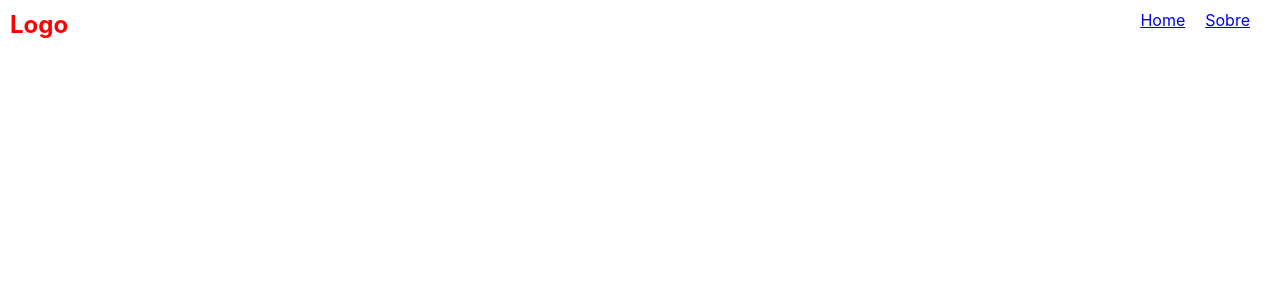
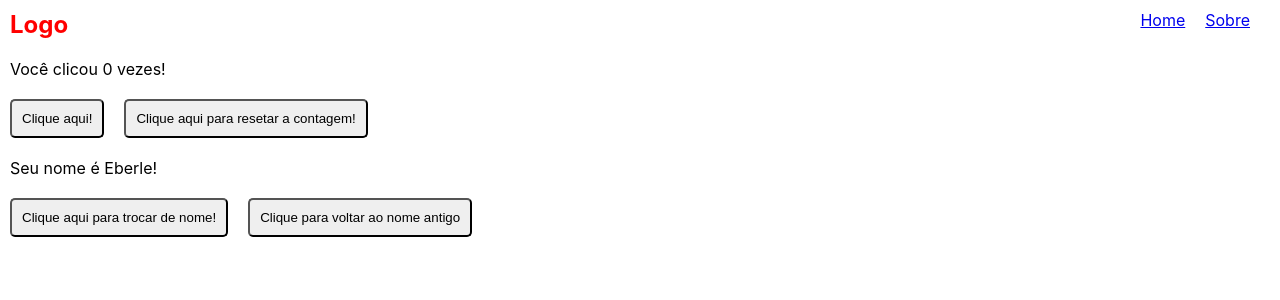
Before and after one commit to Pagaoo/ReactJs-Inicio, a React (Create React App) app: page / in a window 1280 px wide. Shown: the top 300 px of the page. Built offline with nearby package versions, Linux system fonts and the light colour scheme.

Commit message:
Incio de hooks no reactjs

```diff
--- a/src/App.js
+++ b/src/App.js
@@ -1,10 +1,12 @@
 import './App.css';
 import Header from './components/Header.js';
+import Body from './components/Body.js';
 
 function App() {
   return (
     <div className="App">
       <Header />
+      <Body />
     </div>
   );
 }
--- /dev/null
+++ b/src/components/Body.js
@@ -0,0 +1,35 @@
+import React, { useState } from 'react';
+import '../styles/Body.css';
+
+function Body() {
+    // Declra o useState
+    const [ count, setCount ] = useState(0);
+    const [ nome, setNome ] = useState("Eberle");
+
+    return (
+        <div className="Body">
+            <div className="body__click__count">
+                <p>Você clicou {count} vezes!</p>
+                <button onClick={() => setCount(count + 1)}>
+                    Clique aqui!
+                </button>
+                <button onClick={() => setCount(count * 0)}>
+                    Clique aqui para resetar a contagem!
+                </button>
+            </div>
+
+            <div className="body__name_changer">
+                <p>Seu nome é {nome}!</p>
+                <button onClick={() => setNome("Gabriel")}>
+                    Clique aqui para trocar de nome!
+                </button>
+                <button onClick={() => setNome("Eberle")}>
+                    Clique para voltar ao nome antigo
+                </button>
+            </div>
+
+        </div>
+    );
+}
+
+export default Body;
--- /dev/null
+++ b/src/styles/Body.css
@@ -0,0 +1,19 @@
+.body__click__count p {
+    margin: 10px;
+}
+
+.body__click__count button {
+    padding: 10px;
+    margin: 10px;
+    border-radius: 5px;
+}
+
+.body__name_changer p {
+    margin: 10px;
+}
+
+.body__name_changer button {
+    padding: 10px;
+    margin: 10px;
+    border-radius: 5px;
+}
```
